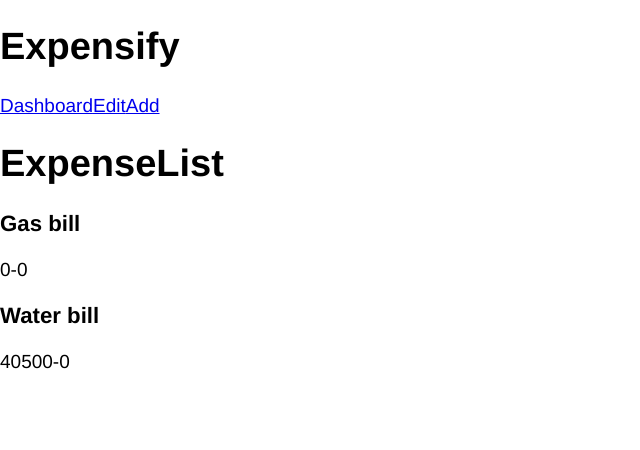
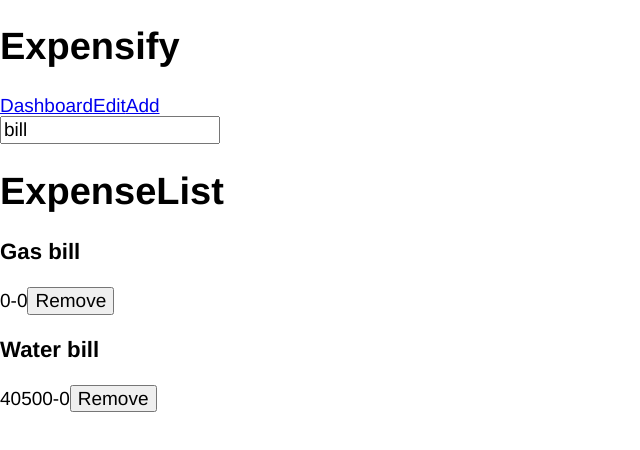
Before and after one commit to shrutidhungana/budget-app, a React (Create React App) app: page / in a window 1280 px wide. Shown: the top 450 px of the page, without its empty margins (0-640 px from the left). Built offline with nearby package versions, Linux system fonts and the light colour scheme.

Commit message:
Modified list filters and list items

```diff
--- a/src/components/ExpenseDashboardpage.jsx
+++ b/src/components/ExpenseDashboardpage.jsx
@@ -1,10 +1,12 @@
 import React from 'react'
 import ExpenseList from './ExpenseList'
+import ExpenseListFilters from './ExpenseListFilters'
 
 const ExpenseDashboardpage = () => {
   return (
-      <div>
-          <ExpenseList />
+    <div>
+      <ExpenseListFilters />
+       <ExpenseList />
       </div>
   )
 }
--- /dev/null
+++ b/src/components/ExpenseListFilters.jsx
@@ -0,0 +1,25 @@
+import React from 'react'
+import { connect } from 'react-redux'
+import { setTextFilter } from '../Actions/filters'
+
+const ExpenseListFilters = (props) => {
+  return (
+      <div>
+          <input type="text"
+              value={props.filters.text}
+              onChange={(e) => {
+                  props.dispatch(setTextFilter(e.target.value));
+
+              }}
+          />
+      </div>
+  )
+}
+
+const mapStateToProps = (state) => {
+    return {
+        filters: state.filters
+    }
+}
+
+export default connect(mapStateToProps)(ExpenseListFilters)
--- a/src/components/ExpenseListItem.jsx
+++ b/src/components/ExpenseListItem.jsx
@@ -1,6 +1,8 @@
 import React from 'react'
+import { removeExpense } from '../Actions/expenses'
+import { connect } from 'react-redux'
 
-const ExpenseListItem = ({description, amount, createdAt}) => {
+const ExpenseListItem = ({dispatch,id,description, amount, createdAt}) => {
 
   return (
       <div>
@@ -8,10 +10,18 @@
             {description}
           </h3>
           <p>
-              {amount}-{createdAt}
+        {amount}-{createdAt}
+        <button
+          onClick={() => {
+            dispatch(removeExpense({ id }));
+          }}
+        >
+           Remove
+        </button>
           </p>
       </div>
   )
 }
 
-export default ExpenseListItem
+
+export default connect()(ExpenseListItem)
```
